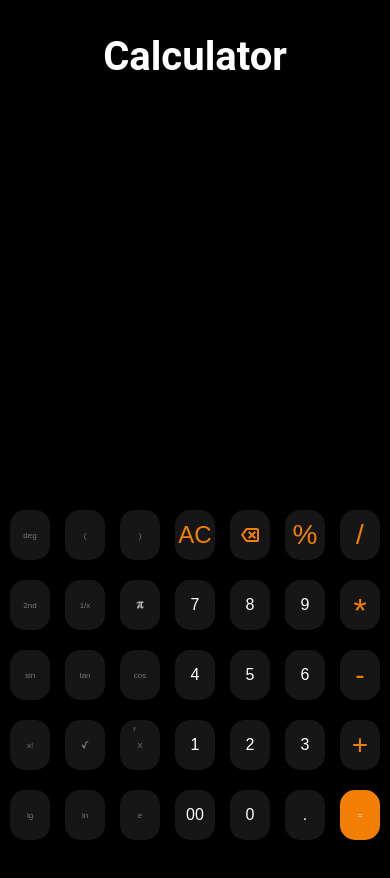
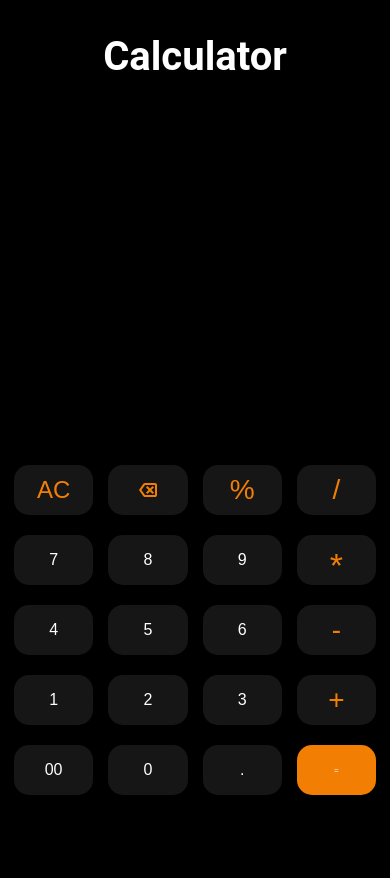
Before and after one commit to Luisnava70/Ejercicios-Manipulacion-dom-JS, a plain HTML site: page Calculator/index.html in a window 390 px wide. Drawn offline with Linux system fonts and the light colour scheme.

Commit message:
la aplicacionde calculador esta terminada, cachamos algunos errores cuando introducimos mal algun valor

```diff
--- a/Calculator/index.html
+++ b/Calculator/index.html
@@ -19,37 +19,22 @@
             <p class="result"></p>
         </section>
         <section class="buttons-container">
-            <button class="box matematical-function">deg</button>
-            <button class="box matematical-function">(</button>
-            <button class="box matematical-function">)</button>
             <button class="box clean-display">AC</button>
             <button class="box delete-number"><svg xmlns="http://www.w3.org/2000/svg" height="24" viewBox="0 -960 960 960" width="24"><path d="M360-200q-20 0-37.5-9T294-234L120-480l174-246q11-16 28.5-25t37.5-9h400q33 0 56.5 23.5T840-680v400q0 33-23.5 56.5T760-200H360Zm400-80v-400 400Zm-400 0h400v-400H360L218-480l142 200Zm96-40 104-104 104 104 56-56-104-104 104-104-56-56-104 104-104-104-56 56 104 104-104 104 56 56Z"/></svg></button>
             <button class="box matematical-operators">%</button>
             <button class="box matematical-operators" id="division-sign">/</button>
-            <button class="box matematical-function">2nd</button>
-            <button class="box matematical-function">1/x</button>
-            <button class="box matematical-function"><img src="./Assets/PI.png" alt="PI" class="PI"></button>
             <button class="box number" value="7">7</button>
             <button class="box number" value="8">8</button>
             <button class="box number" value="9">9</button>
             <button class="box matematical-operators" id="by-button">*</button>
-            <button class="box matematical-function">sin</button>
-            <button class="box matematical-function">tan</button>
-            <button class="box matematical-function">cos</button>
             <button class="box number" value="4">4</button>
             <button class="box number" value="5">5</button>
             <button class="box number" value="6">6</button>
             <button class="box matematical-operators">-</button>
-            <button class="box matematical-function">x!</button>
-            <button class="box"><img src="./Assets/icons8-raíz-cuadrada-50.png" alt="square root"></button>
-            <button class="box matematical-function" id="squared-number">X <p class="power">y</p></p>
             <button class="box number" value="1">1</button>
             <button class="box number" value="2">2</button>
             <button class="box number" value="3">3</button>
             <button class="box matematical-operators">+</button>
-            <button class="box matematical-function">lg</button>
-            <button class="box matematical-function">ln</button>
-            <button class="box matematical-function">e</button>
             <button class="box number" value="00">00</button>
             <button class="box number" value="0">0</button>
             <button class="box number" value=".">.</button>
--- a/Calculator/scrip.js
+++ b/Calculator/scrip.js
@@ -9,8 +9,6 @@ const resultDisplay = document.querySelector('.result')
 
 function addNumber(event){
     const numberClicked = event.target.textContent;
-    console.log("Número clicado:", numberClicked);
-
     // Agregamos los números al párrafo con la clase .operations
     operationsDisplay.forEach(display => {
         display.innerText += numberClicked;
@@ -28,8 +26,12 @@ function addOperators(event) {
 function performOperation(){
     operationsDisplay.forEach(display => {
         const content = display.innerText; // O display.textContent
+        try{
+            resultDisplay.innerHTML = `= ${eval(content)}` ;
+        }catch(error){
+            resultDisplay.innerHTML = `ERROR!` ;
+        }
 
-        resultDisplay.innerHTML = `= ${eval(content)}` ;
     });
 }
 
--- a/Calculator/style.css
+++ b/Calculator/style.css
@@ -75,7 +75,7 @@ main {
     width: 80%;
     height: 50vh;
     display: grid;
-    grid-template-columns: repeat(7,1fr) ;
+    grid-template-columns: repeat(4,1fr) ;
     gap: 6px;
     place-content: center;
     position: relative;
@@ -99,6 +99,10 @@ main {
     align-items: center;
     border: none;
     cursor: pointer;
+}
+
+.box:active{
+    background: var(--matematical-functions);
 }
 
 
@@ -154,9 +158,11 @@ main {
 
 @media (max-width: 490px){
     .buttons-container{
-        grid-template-columns: repeat(7,40px) ;
+        grid-template-columns: repeat(4,0.6fr) ;
         gap: 20px 15px;
         width: 100%;
+        padding: 14px;
+        margin-bottom: 45px
     }
 
     .box {
```
